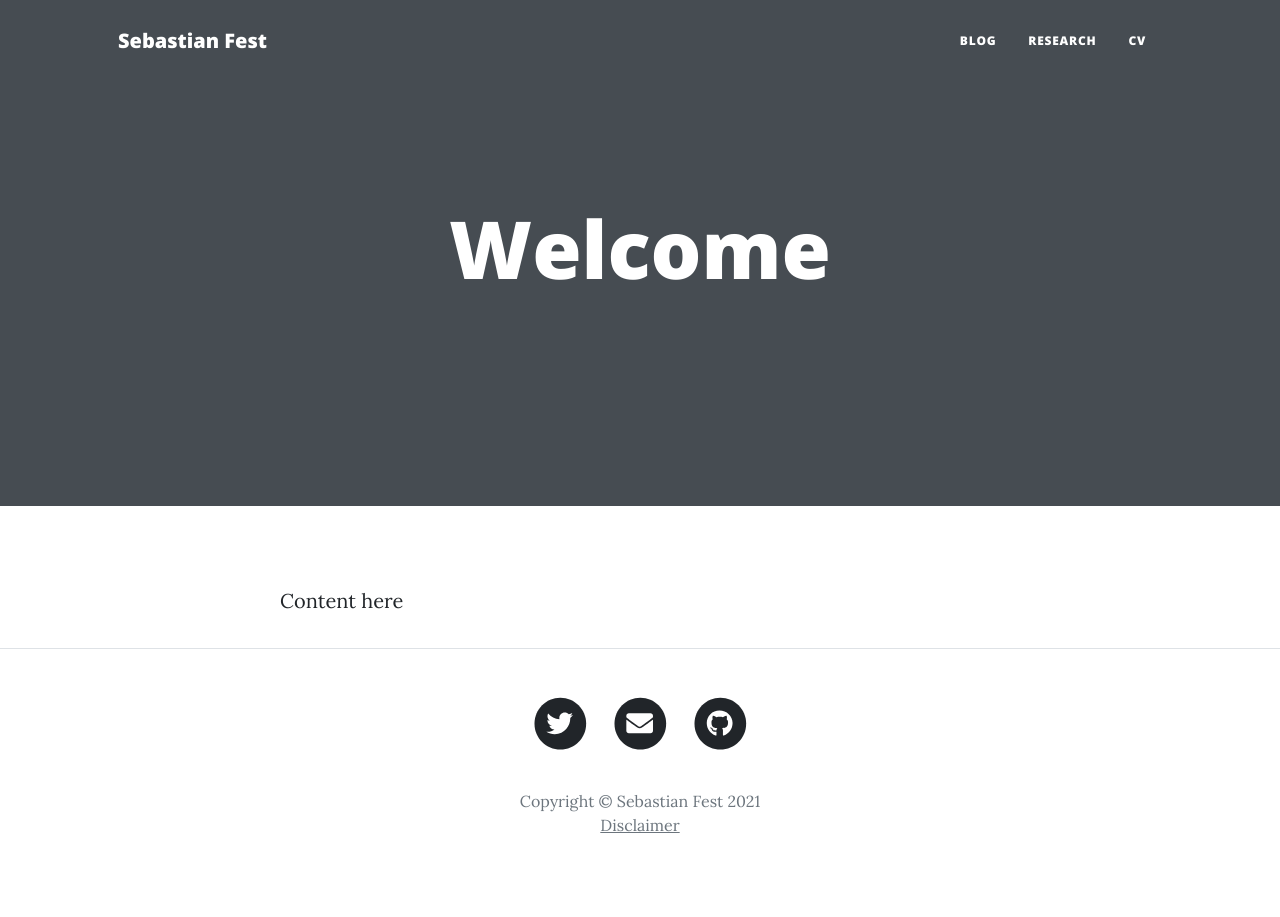
After one commit to sebfest/homepage, a Django app: page / in a window 1280 px wide. The commit adds this page. Run offline with Django 3.2, Linux system fonts and the light colour scheme; some libraries are stand-ins or nearby versions.

Commit message:
Added population command. Moved flatpages to landing page app.

```diff
--- a/apps/blog/fixtures.py
+++ b/apps/blog/fixtures.py
@@ -1,6 +1,6 @@
 import os
 
-os.environ.setdefault('DJANGO_SETTINGS_MODULE', ' config.settings')
+os.environ.setdefault('DJANGO_SETTINGS_MODULE', 'config.settings.local')
 
 import django
 
--- a/apps/templates/flatpages/default.html
+++ b/apps/landing/templates/landing/disclaimer.html
@@ -4,16 +4,16 @@
 
 {% load bootstrap5 %}
 
-{% block title %}{{ block.super }} - {{ flatpage.title }}{% endblock %}
+{% block title %}Welcome!{% endblock %}
 
-{% block main_title %}{{ flatpage.title }}{% endblock %}
+{% block main_title %}Title{% endblock %}
 
 {% block content %}
 
     <div class="container">
         <div class="row">
           <div class="col-lg-8 col-md-10 mx-auto">
-            <p class="text-justify">{{ flatpage.content | linebreaksbr }}</p>
+            <p class="text-justify">Content here</p>
           </div>
         </div>
     </div>
--- /dev/null
+++ b/apps/landing/templates/landing/welcome.html
@@ -0,0 +1,21 @@
+{% extends 'base.html' %}
+
+{% load static %}
+
+{% load bootstrap5 %}
+
+{% block title %}Welcome!{% endblock %}
+
+{% block main_title %}Title{% endblock %}
+
+{% block content %}
+
+    <div class="container">
+        <div class="row">
+          <div class="col-lg-8 col-md-10 mx-auto">
+            <p class="text-justify">Content here</p>
+          </div>
+        </div>
+    </div>
+
+{% endblock %}
--- /dev/null
+++ b/apps/landing/urls.py
@@ -0,0 +1,18 @@
+from django.urls import path
+
+from landing import views
+
+app_name = 'landing'
+urlpatterns = [
+    path(
+        '',
+        views.WelcomeView.as_view(),
+        name='welcome'
+    ),
+    path(
+        'disclaimer/',
+        views.DisclaimerView.as_view(),
+        name='disclaimer'
+    ),
+
+]
--- /dev/null
+++ b/apps/landing/views.py
@@ -0,0 +1,11 @@
+from django.views.generic import TemplateView
+
+
+class WelcomeView(TemplateView):
+    template_name = 'landing/welcome.html'
+    extra_context = {'header': 'Welcome'}
+
+
+class DisclaimerView(TemplateView):
+    template_name = 'landing/disclaimer.html'
+    extra_context = {'header': 'Disclaimer'}
--- a/apps/templates/footer.html
+++ b/apps/templates/footer.html
@@ -30,7 +30,7 @@
                 </ul>
                 <p class="copyright text-muted text-center fs-6">Copyright &copy; Sebastian Fest 2021 <br>
                     <a class="copyright text-muted fs-6" style="text-decoration: underline"
-                       href={% url 'disclaimer' %}>Disclaimer</a>
+                       href={% url 'landing:disclaimer' %}>Disclaimer</a>
                 </p>
             </div>
         </div>
--- a/apps/templates/navbar.html
+++ b/apps/templates/navbar.html
@@ -2,7 +2,7 @@
 
 <nav class="navbar navbar-expand-lg navbar-light" id="mainNav">
     <div class="container px-4 px-lg-5">
-        <a class="navbar-brand" href={% url 'welcome' %}>Sebastian Fest</a>
+        <a class="navbar-brand" href={% url 'landing:welcome' %}>Sebastian Fest</a>
         <button class="navbar-toggler" type="button" data-bs-toggle="collapse"
                 data-bs-target="#navbarResponsive" aria-controls="navbarResponsive"
                 aria-expanded="false" aria-label="Toggle navigation">
--- a/config/settings/base.py
+++ b/config/settings/base.py
@@ -22,6 +22,7 @@ def get_env_variable(var_name):
 SECRET_KEY = get_env_variable('DB_SECRET_KEY')
 
 INSTALLED_APPS = [
+    'landing.apps.LandingConfig',
     'blog.apps.BlogConfig',
     'research.apps.ResearchConfig',
     'django.contrib.admin',
@@ -31,7 +32,6 @@ INSTALLED_APPS = [
     'django.contrib.messages',
     'django.contrib.staticfiles',
     'django.contrib.sites',
-    'django.contrib.flatpages',
     # Third party apps
     'bootstrap5',
     'tagulous',
@@ -48,7 +48,6 @@ MIDDLEWARE = [
     'django.contrib.auth.middleware.AuthenticationMiddleware',
     'django.contrib.messages.middleware.MessageMiddleware',
     'django.middleware.clickjacking.XFrameOptionsMiddleware',
-    'django.contrib.flatpages.middleware.FlatpageFallbackMiddleware',
 ]
 
 ROOT_URLCONF = 'config.urls'
--- a/config/urls.py
+++ b/config/urls.py
@@ -1,41 +1,32 @@
 from django.conf.urls.static import static
 from django.contrib import admin
-from django.contrib.flatpages import views
 from django.urls import path, include
 
 import config.settings.base as settings
+import os
 
 urlpatterns = [
     path(
-        '',
-        views.flatpage,
-        {'url': '/welcome/'},
-        name='welcome'
+      '',
+      include('landing.urls')
     ),
     path(
-        'blog/',
-        include('blog.urls')
+      'blog/',
+      include('blog.urls')
     ),
     path(
-        'research/',
-        include('research.urls')
+      'research/',
+      include('research.urls')
     ),
     path(
-        'admin/',
-        admin.site.urls
+      'admin/',
+      admin.site.urls
     ),
     path(
-        'markdownx/',
-        include('markdownx.urls')
-    ),
-    path(
-        'disclaimer/',
-        views.flatpage,
-        {'url': '/disclaimer/'},
-        name='disclaimer'
-    ),
-    path(
-        '__debug__/',
-        include('debug_toolbar.urls')
+      'markdownx/',
+      include('markdownx.urls')
     ),
 ] + static(settings.MEDIA_URL, document_root=settings.MEDIA_ROOT)
+
+if os.environ['DEBUG'] == '1':
+    urlpatterns.append(path('__debug__/', include('debug_toolbar.urls')))
--- a/docker-compose.yml
+++ b/docker-compose.yml
@@ -7,7 +7,7 @@ services:
         source: .
         target: /app
     ports:
-      - 8000:8000
+      - "8000:8000"
     env_file: .env
     container_name: app
     command: ./compose/local/start.sh
--- a/requirements/requirements.txt
+++ b/requirements/requirements.txt
@@ -3,10 +3,8 @@ django-bootstrap-v5==1.0.11
 django-markdownx==3.0.1
 django-tagulous==1.3.3
 factory-boy==3.2.1
-Faker==8.12.0
+Faker==15.1.1
 python-dotenv==0.21.0
 nbformat==5.7.0
 nbconvert==7.2.2
 Jinja2==3.0.1
-django-createsuperuserwithpassword>=2.0.0
-django-debug-toolbar>=3.7
```
Also changed, not shown: apps/blog/management/commands/populate_blog.py (added, +14 -0 lines), apps/landing/apps.py (added, +8 -0 lines), README.md, apps/blog/management/__init__.py (added), apps/blog/management/commands/__init__.py (added), apps/landing/__init__.py (added), apps/landing/migrations/__init__.py (added), 2 other files.
